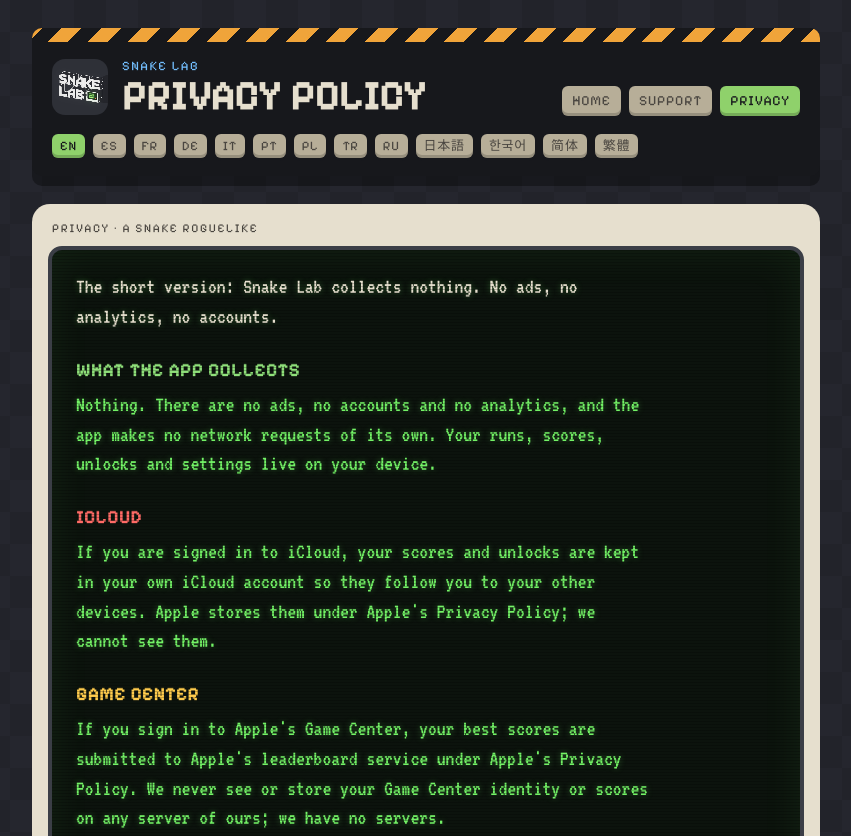
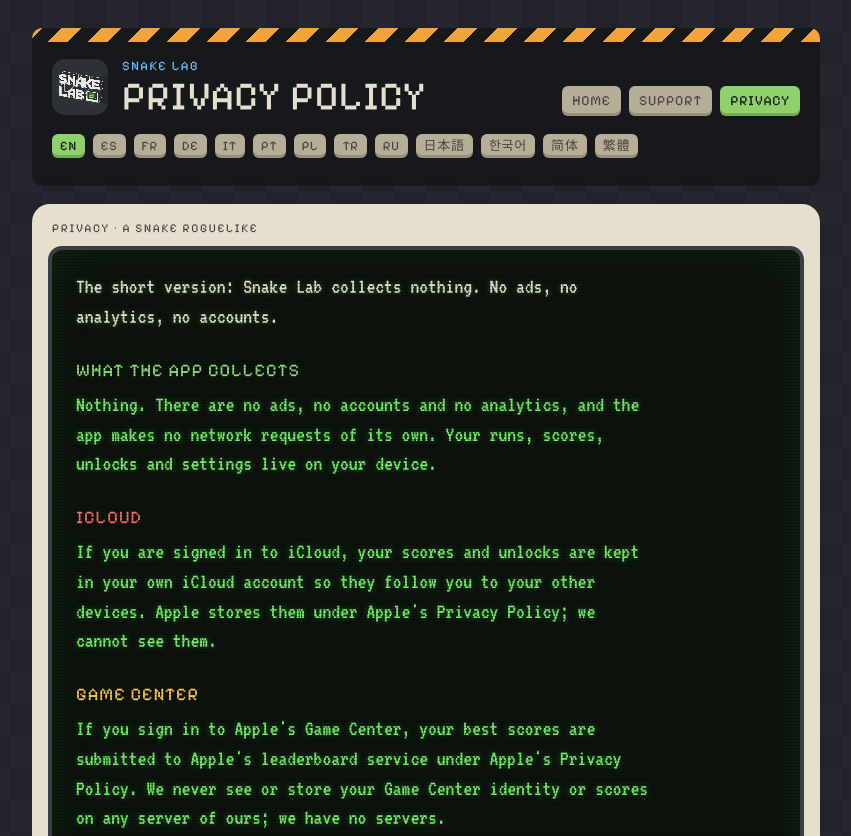
Before and after one commit to jacobblyons/snake-lab-support, a plain HTML site: page docs/privacy.html in a window 1280 px wide. Shown: the top 836 px of the page, without its empty margins (214-1065 px from the left). Drawn offline with Linux system fonts and the light colour scheme.

Commit message:
Headers set to the regular weight outright: headings are bold by default
Co-Authored-By: Claude Opus 5.5 <noreply@anthropic.com>

```diff
--- a/docs/style.css
+++ b/docs/style.css
@@ -30,7 +30,7 @@ body {
 .hud .name { display: flex; align-items: center; gap: 14px; min-width: 0; }
 .hud img { width: 56px; height: 56px; border-radius: 13px; image-rendering: pixelated; flex: none; }
 .hud small { display: block; font-family: var(--pixel); font-size: 13px; letter-spacing: .12em; color: var(--feed); }
-.hud h1 { margin: 0; font-family: var(--pixel); font-size: clamp(26px, 6vw, 40px); line-height: 1; color: var(--plastic); letter-spacing: .02em; text-wrap: balance; }
+.hud h1 { margin: 0; font-family: var(--pixel); font-weight: 400; font-size: clamp(26px, 6vw, 40px); line-height: 1; color: var(--plastic); letter-spacing: .02em; text-wrap: balance; }
 nav.pages { display: flex; gap: 8px; flex-wrap: wrap; }
 
 /* Console keys: the page links and the languages. */
@@ -54,7 +54,7 @@ nav.langs .key { font-size: 13px; padding: 4px 8px 3px; }
 .screen p:last-child { margin-bottom: 0; }
 .screen strong { color: var(--plastic); font-weight: normal; }
 .screen a { color: var(--plastic); text-decoration-thickness: 1px; text-underline-offset: 3px; }
-.screen h2 { font-family: var(--pixel); font-size: 18px; letter-spacing: .06em; margin: 26px 0 8px; text-wrap: balance; }
+.screen h2 { font-family: var(--pixel); font-weight: 400; font-size: 18px; letter-spacing: .06em; margin: 26px 0 8px; text-wrap: balance; }
 .screen h2:first-child { margin-top: 0; }
 .screen h2:nth-of-type(5n+1) { color: var(--gather); }
 .screen h2:nth-of-type(5n+2) { color: var(--compete); }
```
